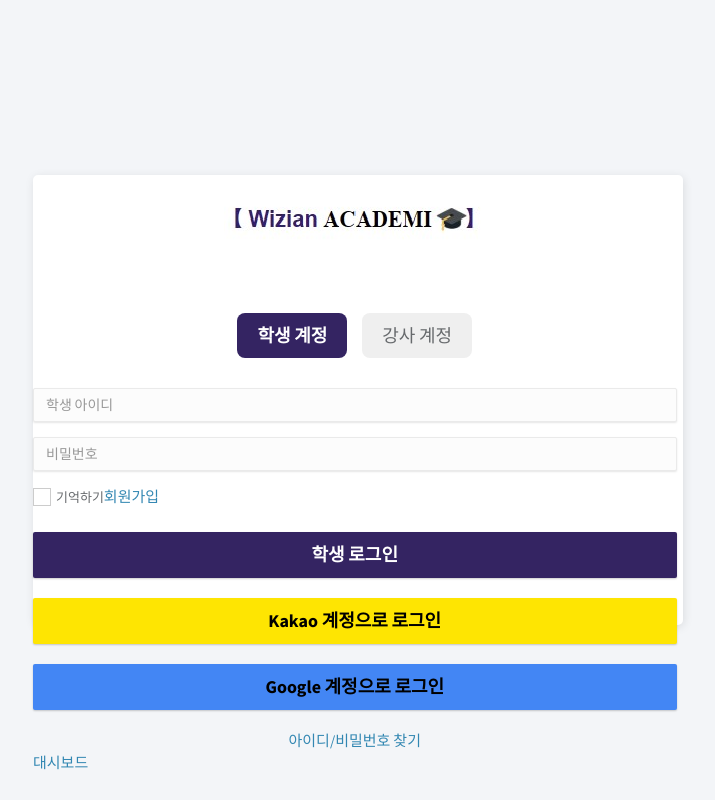
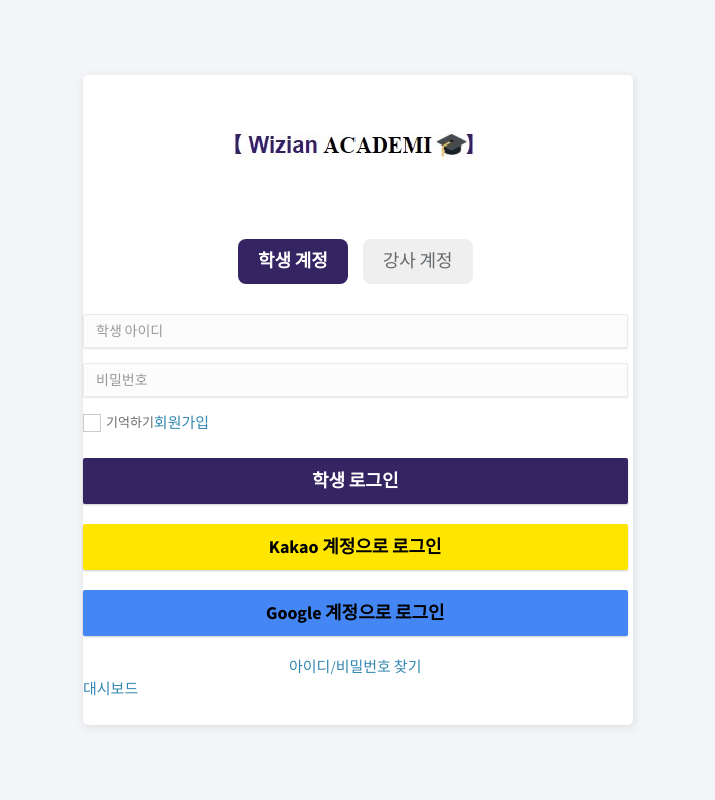
Before and after one commit to Leehyemee/AcademiProject3, a Next.js app in the folder wizian-next/: page /pageLogin in a window 1280 px wide. Shown: the whole page, without its empty margins (282-997 px from the left). Built offline with nearby package versions, Linux system fonts and the light colour scheme; some icons are missing.

Commit message:
로그인폼 여백 너비 높이 변경

```diff
--- a/wizian-next/public/assets/css/main.css
+++ b/wizian-next/public/assets/css/main.css
@@ -978,10 +978,10 @@
   -webkit-border-radius: 5px;
   -moz-border-radius: 5px;
   border-radius: 5px;
-  width: 650px; /*로그인 폼 너비*/
-  height: 450px;
+  width: 550px; /*로그인 폼 너비*/
+  height: 650px;
   margin: 0 auto;
-  background-color: #fff; }
+  background-color: #ffffff; }
   .auth-box:before {
     display: inline-block;
     vertical-align: middle;
```
